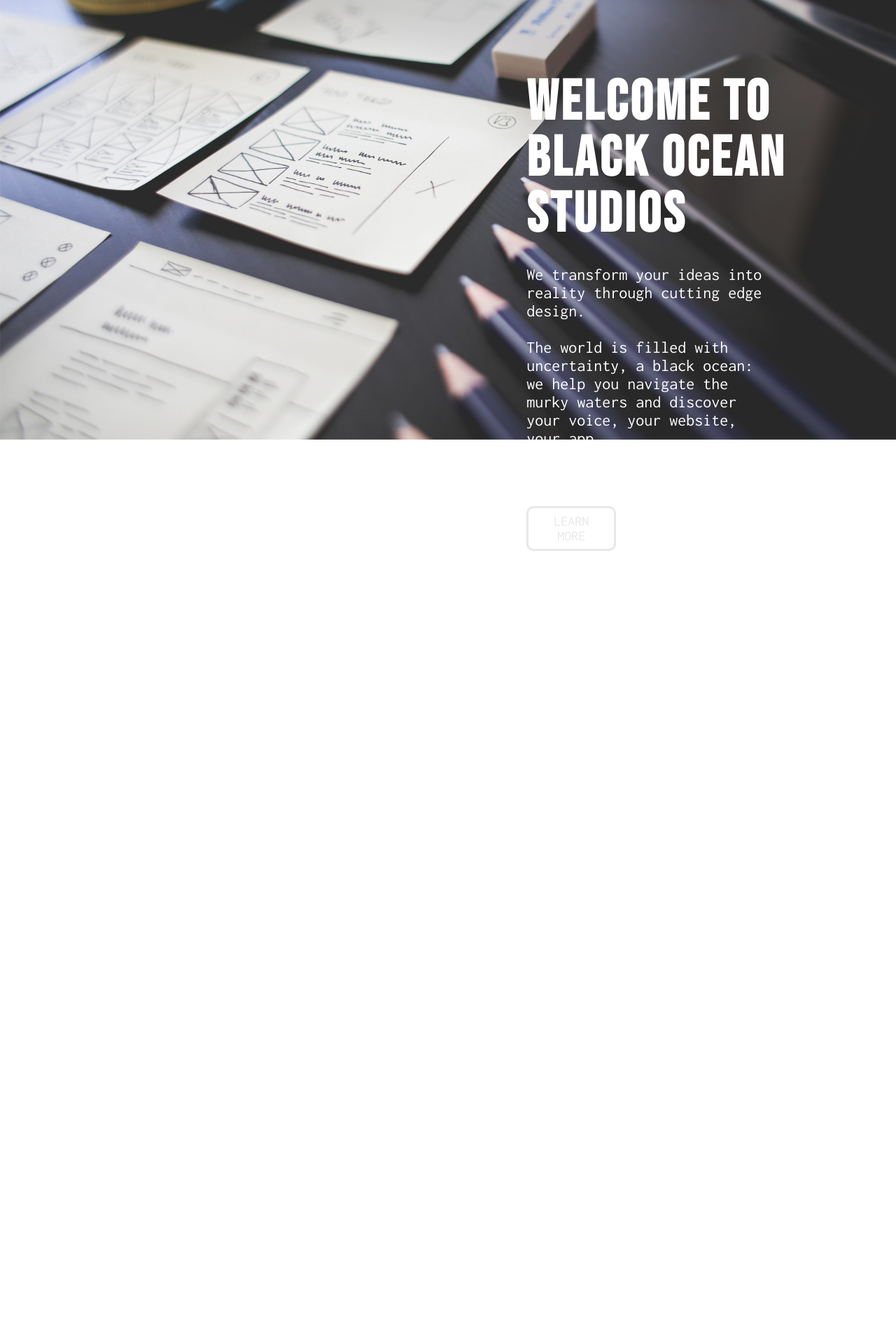
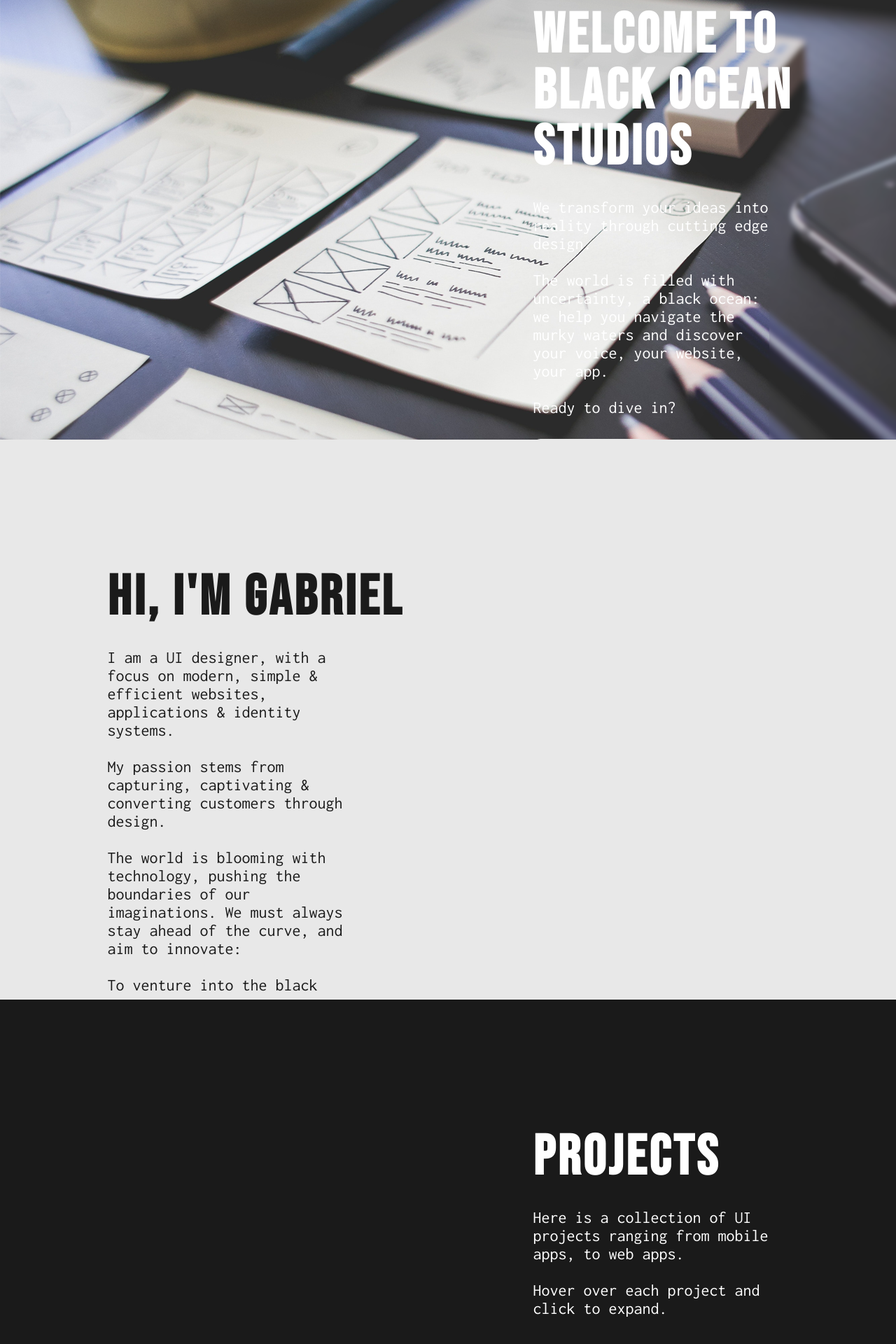
Before and after one commit to galexander17/blackocean, a Next.js app: page / in a window 1280 px wide. Shown: the part 172-2092 px from the top of the page at 70% size. Before the commit the page ends 959 px from the top, so only its background shows below. Built offline with nearby package versions, Linux system fonts and the light colour scheme.

Commit message:
fixed divs

```diff
--- a/pages/index.js
+++ b/pages/index.js
@@ -4,7 +4,7 @@
 
 export default function Home() {
   return (
-    <div className="containerMain">
+    <div className="main">
       <Head>
         <title>Black Ocean Studios</title>
         <link rel="icon" href="/squid.ico" />
@@ -13,6 +13,7 @@
         <link href="https://fonts.googleapis.com/css2?family=Roboto&display=swap" rel="stylesheet"></link>
         <link href="https://fonts.googleapis.com/css2?family=Inconsolata&display=swap" rel="stylesheet"></link>
       </Head>
+      <div className="home">
         <div className="navbar">
           <ul>
             <li><a href="/About">ABOUT</a></li>
@@ -21,17 +22,49 @@
             <li><a href="/Contact">CONTACT</a></li>
           </ul>
         </div>
-      <div className="containerMainElements">
-          <h1 className="title">
+        <div className="homeElements">
+          <h1 className="titleA">
             Welcome to<br></br>Black Ocean Studios
           </h1>
-          <p className="description">
+          <p className="descriptionA">
             We transform your ideas into reality through cutting edge design.<br></br><br></br>
             The world is filled with uncertainty, a black ocean: we help you navigate the murky waters and discover your voice, your website, your app.<br></br><br></br>
             Ready to dive in?
           </p>
-          <button class="btnLearnMore"><span>LEARN MORE</span></button>
+          <button class="btnA"><span>LEARN MORE</span></button>
         </div>
+      </div>
+      {/*End of home div*/}
+      {/*Beginning of about div*/}
+      <div class="about">
+        <div class="aboutElements">
+          <h1 class="titleB">
+            Hi, I'm Gabriel
+          </h1>
+          <p class="descriptionB">
+            I am a UI designer, with a focus on modern, simple & efficient websites, applications & identity systems.<br></br><br></br>
+            My passion stems from capturing, captivating & converting customers through design.<br></br><br></br>
+            The world is blooming with technology, pushing the boundaries of our imaginations. We must always stay ahead of the curve, and aim to innovate:<br></br><br></br>
+            To venture into the black ocean.
+          </p>
+          <button class="btnB"><span>EXPLORE RESUME</span></button>
+        </div>
+      </div>
+      {/*End of about div*/}
+      {/*Beginning of portfolio div*/}
+      <div class="projects">
+        <div class="projectsElements">
+          <h1 class="titleA">
+            Projects
+          </h1>
+          <p class="descriptionA">
+            Here is a collection of UI projects ranging from mobile apps, to web apps.<br></br><br></br>
+            Hover over each project and click to expand.<br></br><br></br>
+          </p>
+        </div>
+      </div>
+      {/*End of about portfolio*/}
+      {/*Beginning of contact div*/}
     </div>
   )
 }
--- a/styles/main.css
+++ b/styles/main.css
@@ -1,24 +1,65 @@
-.containerMain {
-  min-height: 100vh;
-  padding: 0 1rem;
-  background-color: black;
-  background-image: url("/blackoceanbackground.png");
-  background-repeat: no-repeat;
-  background-attachment: fixed;
-  background-size: cover;
+/*----------Begin div styling----------*/
+div.main {
+  height: 100vh;
+  position: relative;
 }
 
-.containerMainElements {
-  width: 41%;
-  min-height: 80%;
+div.home {
+  height: 100vh;
+  padding: 2rem 2rem;
+  position: relative;
+  background-image: url("/blackoceanbackground.png");
+  background-attachment: relative;
+}
+
+div.homeElements {
   display: flex;
   flex-direction: column;
-  justify-content: space-between;
+  justify-content: space-evenly;
+  float: right;
+  width: 40%;
+  background-color: transparent;
+}
+
+div.about {
+  height: 100vh;
+  padding: 2rem 2rem;
   position: relative;
-  float: right;
-  margin: 8rem 0px 0px 0px;
+  background: #E8E8E8;
 }
+
+div.aboutElements {
+  display: flex;
+  flex-direction: column;
+  justify-content: space-evenly;
+  float: left;
+  width: 40%;
+  background-color: transparent;
+  margin: 10% 0px 0px 10%;
+  padding: relative;
+}
+
+div.projects {
+  height: 100vh;
+  padding: 2rem 2rem;
+  position: relative;
+  background: #1A1A1A;
+}
+
+div.projectsElements {
+  display: flex;
+  flex-direction: column;
+  justify-content: space-evenly;
+  float: left;
+  width: 40%;
+  background-color: transparent;
+  margin: 10% 0px 0px 10%;
+  padding: relative;
+}
+/*----------End div styling----------*/
+/*----------Begin element styling----------*/
 .navbar {
+  position: relative;
   padding: 25px;
   font-family: 'Roboto', sans-serif;
   background-color: transparent;
@@ -45,50 +86,93 @@
 li a:hover {
  text-decoration: underline;
 }
-
-.title {
+/*----------Light colored text elements----------*/
+.titleA {
   line-height: 1;
   font-size: 5rem;
   font-family: 'Bebas Neue', cursive;
   letter-spacing: 4px;
 }
 
-.title,
-.description {
+.titleA,
+.descriptionA {
   margin: 2rem 0px 0px 0px;
   text-align: left;
   color: white;
 }
 
-.description {
+.descriptionA {
   width: 70%;
   font-size: 1.50rem;
   font-family: 'Inconsolata', monospace;
 }
+/*----------Dark colored text elements----------*/
+.titleB {
+  line-height: 1;
+  font-size: 5rem;
+  font-family: 'Bebas Neue', cursive;
+  letter-spacing: 4px;
+}
 
-.btnLearnMore {
+.titleB,
+.descriptionB {
   margin: 2rem 0px 0px 0px;
-  width: 25%;
-  background-color: transparent;
-  color: #E8E8E8;
-  border: solid;
+  text-align: left;
+  color: #1a1a1a;
+}
+
+.descriptionB {
+  width: 70%;
+  font-size: 1.50rem;
+  font-family: 'Inconsolata', monospace;
+}
+/*----------End element styling----------*/
+/*----------Begin button styling----------*/
+.btnA {
+  width: 33%;
+  margin: 2rem 0px 0px 0px;
+  padding: 8px 16px;
   border-radius: 10px;
   border-width: 3px;
+  background-color: transparent;
+  border: solid;
   border-color: #E8E8E8;
-  padding: 8px 16px;
+  color: #E8E8E8;
   font-family: 'Inconsolata', monospace;
   font-size: 20px;
   transition-duration: 0.4s;
   cursor: pointer;
 }
 
-.btnLearnMore:hover {
-  color: black;
+.btnA:hover {
+  color: #1a1a1a;
   background-color: #E8E8E8;
 }
 
-/*@media only screen and (max-width:800px) {
+.btnB {
+  width: 33%;
+  margin: 2rem 0px 0px 0px;
+  padding: 8px 16px;
+  border-radius: 10px;
+  border-width: 3px;
+  background-color: transparent;
+  border: solid;
+  border-color: #1a1a1a;
+  font-family: 'Inconsolata', monospace;
+  font-size: 20px;
+  transition-duration: 0.4s;
+  cursor: pointer;
+}
+
+.btnB:hover {
+  color: #E8E8E8;
+  background-color: #1a1a1a;
+}
+/*----------End button styling----------*/
+/*----------Begin media queries----------*/
+@media only screen and (max-width:800px) {
   .title {
    color:red;
   }
-}*/
+/*----------End media queries----------*/
+}
```
Lines whose indentation alone changed are shown as unchanged.
